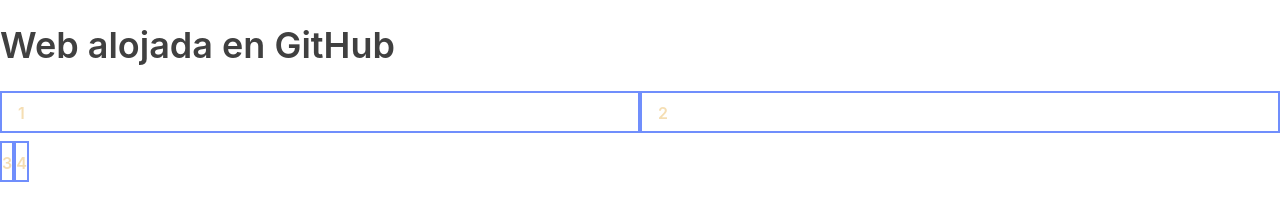
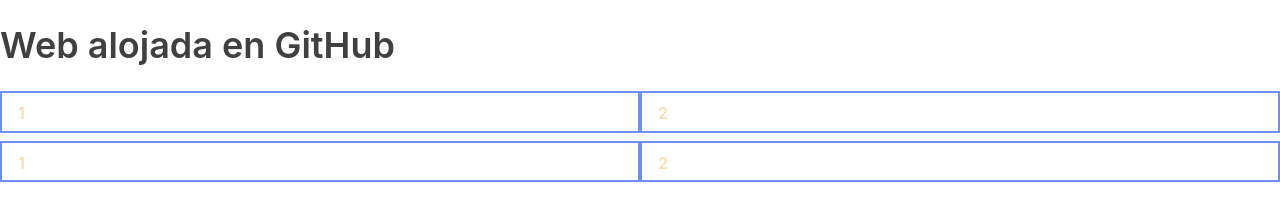
Before and after one commit to kkostadinkc/UT3-Preprocesadores-CSS, a plain HTML site: page index.html in a window 1280 px wide. Drawn offline with Linux system fonts and the light colour scheme.

Commit message:
Version 1 de la sesion 24

```diff
--- a/index.html
+++ b/index.html
@@ -15,8 +15,8 @@
                 <div class="flex-small example">2</div>
             </div>
             <div class="flex-row">
-                <div class="felx-large example">3</div>
-                <div class="felx-large example">4</div>
+                <div class="flex-small example">1</div>
+                <div class="flex-small example">2</div>
             </div>
         </div>
     </body>
```
